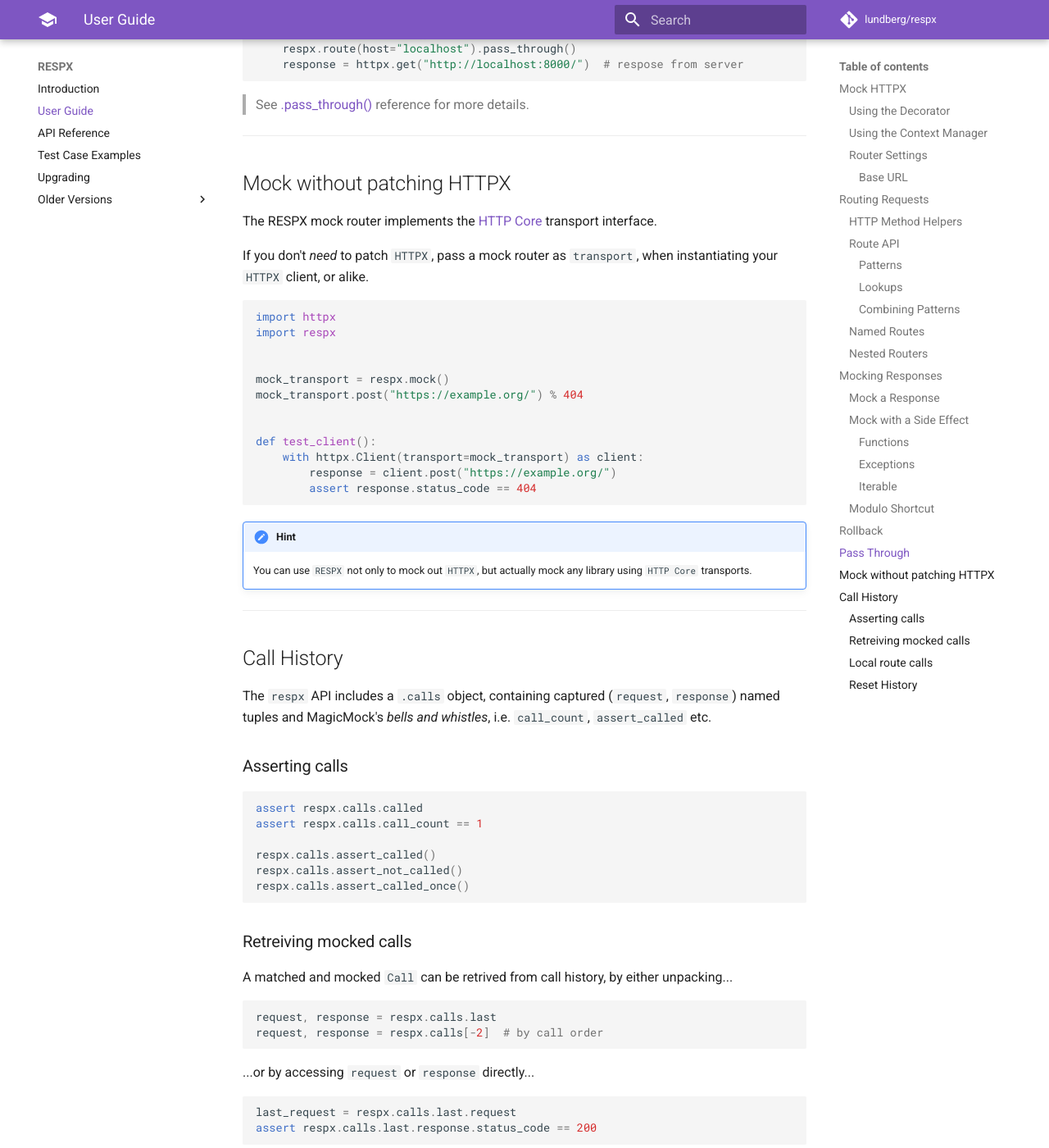
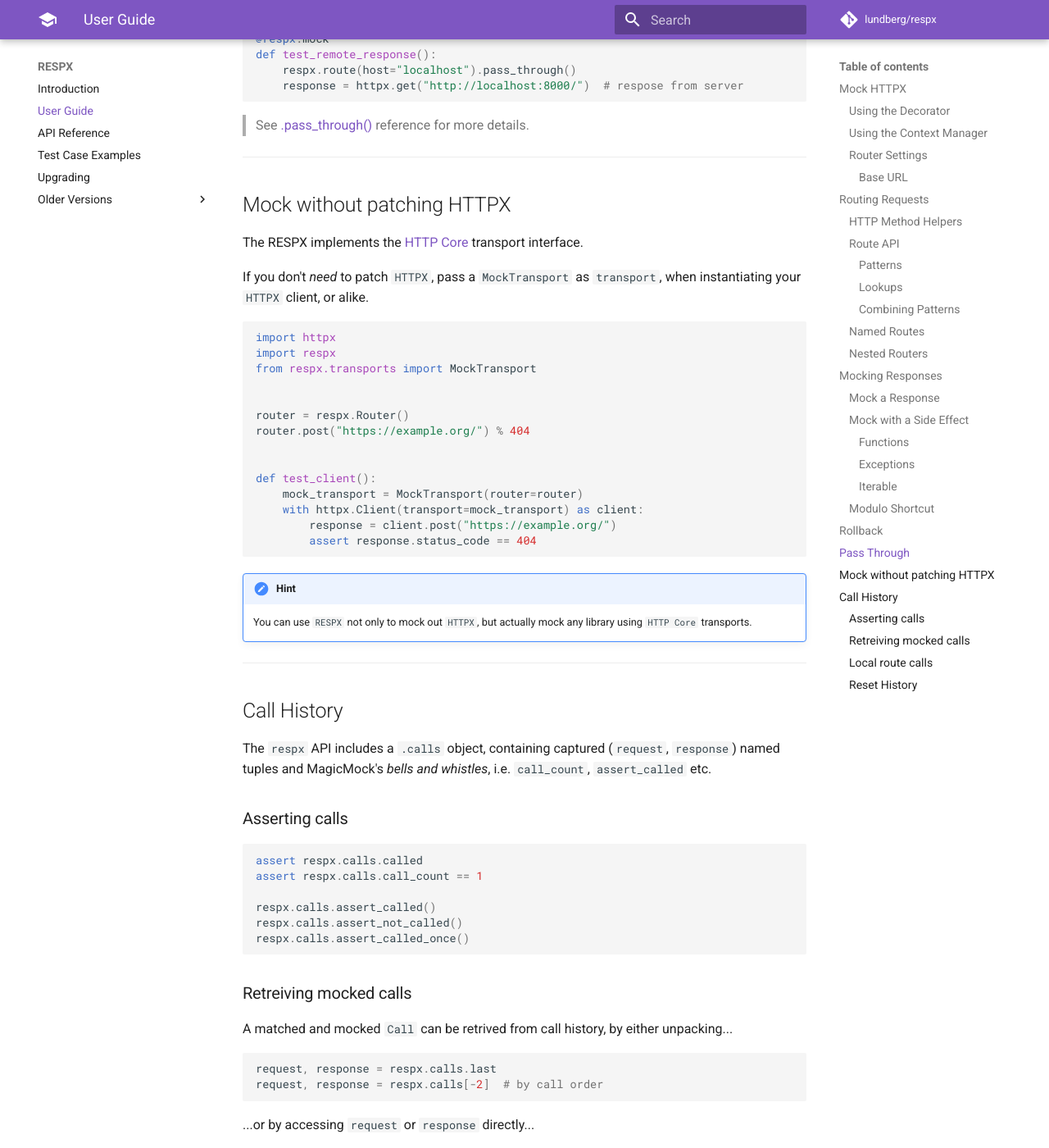
Before and after one commit to lundberg/respx, an MkDocs documentation site: the page built from docs/guide.md, in a window 1280 px wide and 1400 px high, scrolled down 9318 px. Shown: the whole window at 82% size. Built offline with MkDocs 1.6.1 and Material for MkDocs 9.7.7, drawn with Linux system fonts in a browser that asks for light colours; comment, search, counter and statistics services are not loaded; some of the changed text lies outside the part shown.

Commit message:
Update docs

````diff
--- a/docs/guide.md
+++ b/docs/guide.md
@@ -381,7 +381,7 @@
 
 ### Modulo Shortcut
 
-For simple mocking, a quick way is to use the python modulo `%` operator to mock the response.
+For simple mocking, a quick way is to use the python modulo (`%`) operator to mock the response.
 
 The *right-hand* modulo argument can either be ...
 
@@ -464,20 +464,22 @@
 
 ## Mock without patching HTTPX
 
-The RESPX mock router implements the [HTTP Core](https://www.encode.io/httpcore/) transport interface.
+The RESPX implements the [HTTP Core](https://www.encode.io/httpcore/) transport interface.
 
-If you don't *need* to patch `HTTPX`, pass a mock router as `transport`, when instantiating your `HTTPX` client, or alike.
+If you don't *need* to patch `HTTPX`, pass a `MockTransport` as `transport`, when instantiating your `HTTPX` client, or alike.
 
 ``` python
 import httpx
 import respx
+from respx.transports import MockTransport
 
 
-mock_transport = respx.mock()
-mock_transport.post("https://example.org/") % 404
+router = respx.Router()
+router.post("https://example.org/") % 404
 
 
 def test_client():
+    mock_transport = MockTransport(router=router)
     with httpx.Client(transport=mock_transport) as client:
         response = client.post("https://example.org/")
         assert response.status_code == 404
````
Also changed, not shown: other parts of docs/guide.md (+3 -6 lines), docs/upgrade.md (+10 -0 lines).
